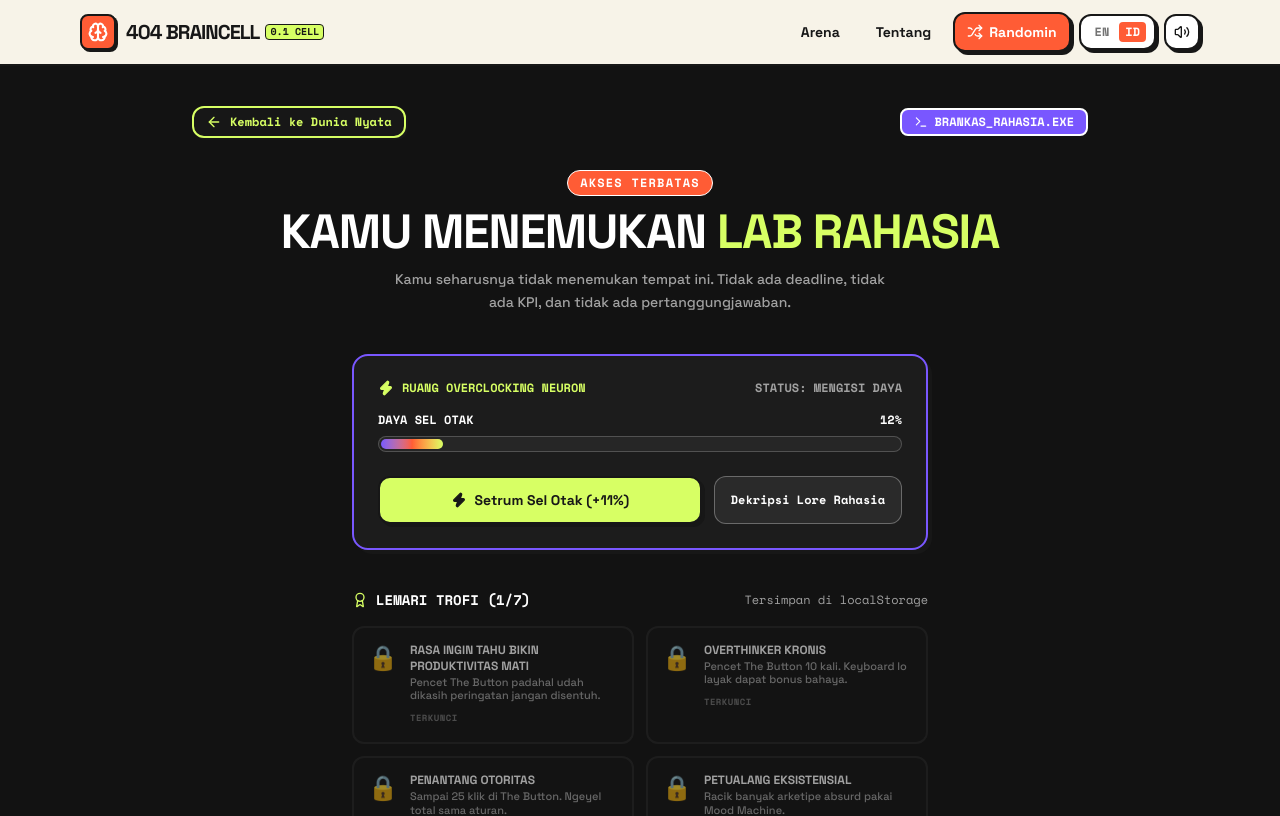
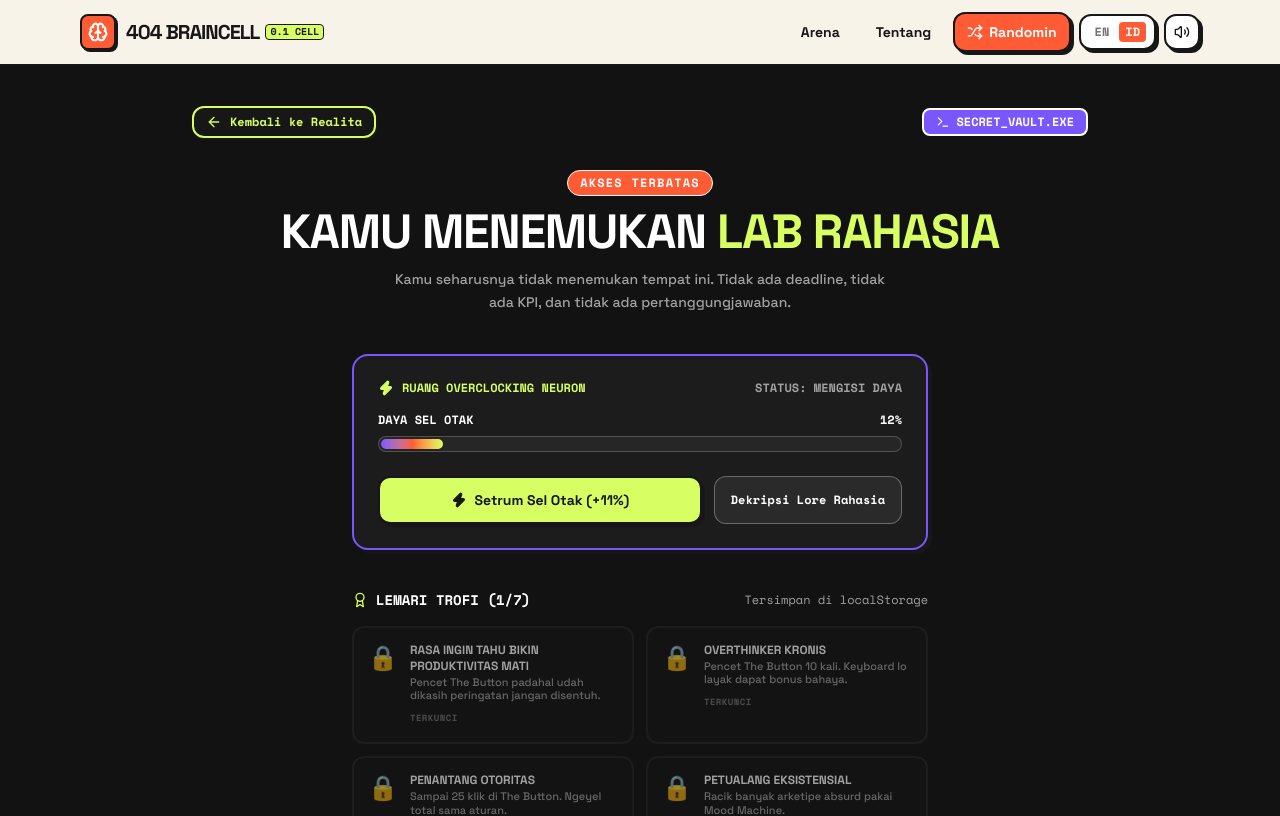
Before and after one commit to yourfzz/404-braincell, a Next.js app: page /secret-lab in a window 1280 px wide. Shown: the top 816 px of the page. Built offline with nearby package versions, Linux system fonts and the light colour scheme.

Commit message:
feat: update Indonesian translations for improved clarity in SecretRoomExperience

```diff
--- a/src/components/experiences/SecretRoomExperience.tsx
+++ b/src/components/experiences/SecretRoomExperience.tsx
@@ -21,8 +21,8 @@ export default function SecretRoomExperience() {
 
   const t = isIndonesian
     ? {
-        back: "Kembali ke Dunia Nyata",
-        vault: "BRANKAS_RAHASIA.EXE",
+        back: "Kembali ke Realita",
+        vault: "SECRET_VAULT.EXE",
         access: "AKSES TERBATAS",
         titleStart: "KAMU MENEMUKAN",
         titleHighlight: "LAB RAHASIA",
```
